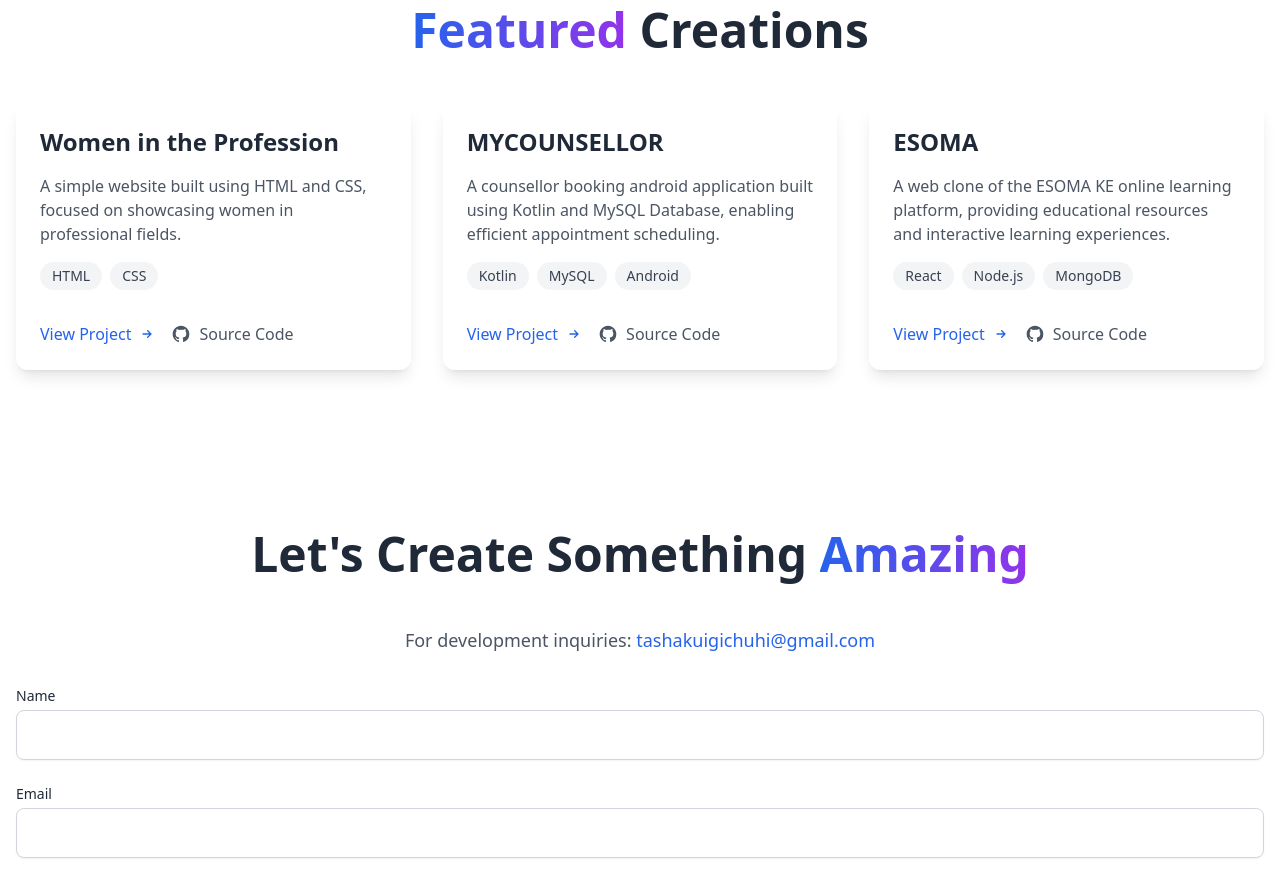
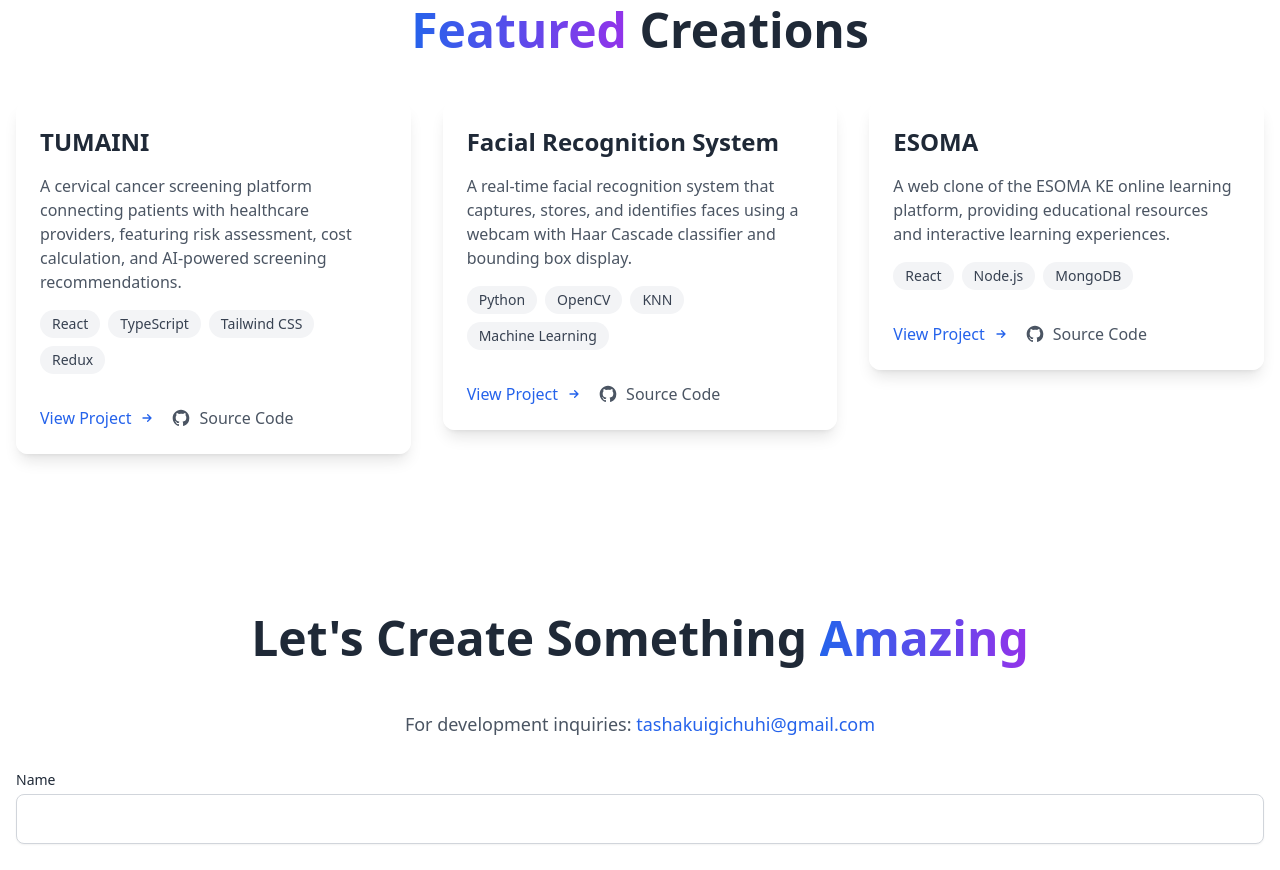
Before and after one commit to gichuhiii/portfolio, a React (Vite) app: page / in a window 1280 px wide. Shown: the part 1340-2210 px from the top of the page. Built offline with nearby package versions, Linux system fonts and the light colour scheme.

Commit message:
updated projects

```diff
--- a/src/App.jsx
+++ b/src/App.jsx
@@ -9,18 +9,18 @@ function App() {
 
   const devProjects = [
     {
-      title: "Women in the Profession",
-      description: "A simple website built using HTML and CSS, focused on showcasing women in professional fields.",
-      technologies: ["HTML", "CSS"],
-      projectUrl: "https://women-in-profession.vercel.app/",
-      githubUrl: "https://github.com/gichuhiii/women-in-profession"
+      title: "TUMAINI",
+      description: "A cervical cancer screening platform connecting patients with healthcare providers, featuring risk assessment, cost calculation, and AI-powered screening recommendations.",
+      technologies: ["React", "TypeScript", "Tailwind CSS", "Redux"],
+      projectUrl: "https://tumaini.vercel.app/",
+      githubUrl: "https://github.com/gichuhiii/tumaini"
     },
     {
-      title: "MYCOUNSELLOR",
-      description: "A counsellor booking android application built using Kotlin and MySQL Database, enabling efficient appointment scheduling.",
-      technologies: ["Kotlin", "MySQL", "Android"],
-      projectUrl: "https://github.com/gichuhiii/mycounsellor",
-      githubUrl: "https://github.com/gichuhiii/mycounsellor"
+      title: "Facial Recognition System",
+      description: "A real-time facial recognition system that captures, stores, and identifies faces using a webcam with Haar Cascade classifier and bounding box display.",
+      technologies: ["Python", "OpenCV", "KNN", "Machine Learning"],
+      projectUrl: "https://github.com/gichuhiii/facial-recognition-project",
+      githubUrl: "https://github.com/gichuhiii/facial-recognition-project"
     },
     {
       title: "ESOMA",
```
